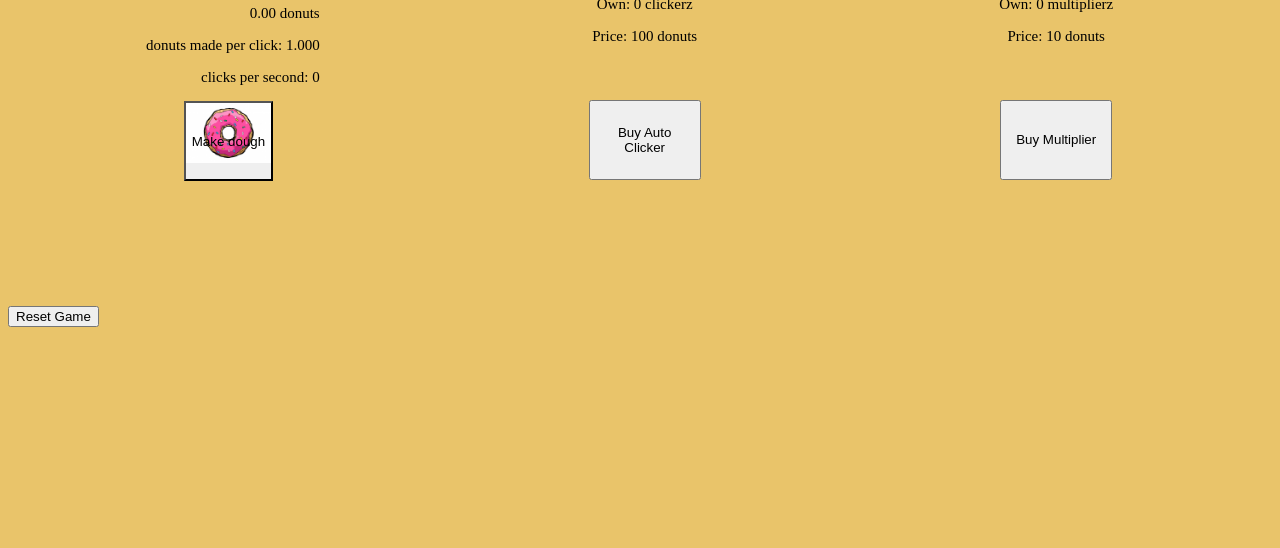
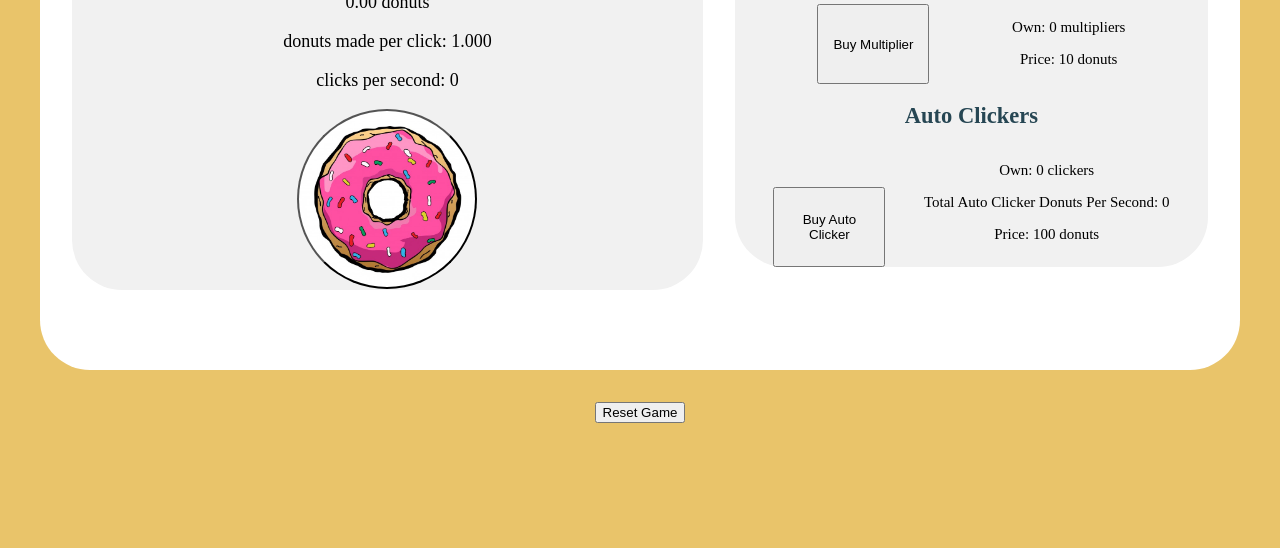
Before and after one commit to 2021-Spring-Part-Time/donut-clicker-lerko96, a website built with Parcel: page index.html in a window 1280 px wide. Shown: the part 252-800 px from the top of the page. Built offline with nearby package versions, Linux system fonts and the light colour scheme.

Commit message:
simple design fixes

```diff
--- a/DonutMaker.js
+++ b/DonutMaker.js
@@ -6,7 +6,7 @@ class DonutMaker {
 		multiplierCount,
 		multiplierCost,
 		clickValue,
-		cps
+		cps, autoCPS
 	) {
 		this.donutCount = donutCount;
 		this.clickerCount = clickerCount;
@@ -15,10 +15,11 @@ class DonutMaker {
 		this.multiplierCost = multiplierCost;
 		this.clickValue = clickValue;
 		this.cps = cps;
+		this.autoCPS = autoCPS;
 	}
 
 	click() {
-		console.log('donut made');
+		console.log('donut click');
 		this.donutCount += this.clickValue;
 	}
 
@@ -35,8 +36,8 @@ class DonutMaker {
 			this.donutCount -= this.clickerCost;
 			this.clickerCount++;
 			this.clickerCost = this.clickerCost * 0.1 + this.clickerCost;
-			// this.clickValue = this.clickValue;
 			this.cps++;
+			this.autoCPS = this.clickerCount * this.clickValue;
 		}
 		setInterval(() => {
 			this.click();
@@ -54,31 +55,14 @@ class DonutMaker {
 			this.multiplierCost =
 				this.multiplierCost * 0.1 + this.multiplierCost;
 			this.clickValue = 1.2 ** this.multiplierCount;
+			this.autoCPS = this.clickerCount * this.clickValue;
 		}
 	}
 
 	resetGame() {
-		// this.donutCount = 0;
-		// this.clickerCount = 0;
-		// this.clickerCost = 100;
-		// this.multiplierCount = 0;
-		// this.multiplierCost = 10;
-		// this.clickValue = 1;
-		// this.cps = 1;
 		location.reload();
 		return false;
 	}
 }
 
-// function counter() {
-// 	i = 0;
-// 	var clicksPerSecond = function () {
-// 		if (i == 100) clearInterval(this);
-// 		else console.log('Currently at ' + i++);
-// 	};
-
-// 	setInterval(clicksPerSecond, 1000);
-// 	clicksPerSecond();
-// }
-
 export default DonutMaker;
--- a/index.css
+++ b/index.css
@@ -3,25 +3,61 @@ header {
 }
 
 body {
-	background-color: #E9C46A;
+	background-color: #e9c46a;
 	font-size: 15px;
-
 }
 
-h1, h2, h3 {
+
+h1,
+h2,
+h3 {
 	color: #264653;
 }
 
+.container {
+	display: flex;
+	text-align: center;
+	margin: 2rem;
+	padding: 1rem;
+	justify-content: space-around;
+	height: 500px;
+	align-items: center;
+	background-color: #ffffff;
+	border-radius: 50px;
+}
 
 #myDonuts {
-	text-align: right;
+	font-size: large;
+}
+
+
+.donuts {
+	flex: 4;
+	background-color: #f1f1f1;
+	border-radius: 50px;
+	margin: 1rem;
+}
+
+.shops {
+	flex: 3;
+	margin:1rem;
+	background-color: #f1f1f1;
+	border-radius: 50px;
+	align-content: space-around;
+}
+.shop {
+	display: flex;
+	justify-content: space-evenly;
 }
 
 .donutClickerBtn {
-	height: 5rem;
+	height: 180px;
+	width: 180px;
 	background-image: url(/img/donut.jpg);
-	background-size: contain;
+	background-size: 250px;
 	background-repeat: no-repeat;
+	background-position-x: center;
+	border-radius: 90px;
 }
 
 .buyClickerBtn {
@@ -32,27 +68,28 @@ h1, h2, h3 {
 }
 
 .buyMultiplierBtn {
-	margin-top: 2.5rem;
 	height: 5rem;
 	width: 7rem;
 	overflow: auto;
-
 }
 
-.container {
-	display: flex;
-	text-align: center;
-	justify-content: space-around;
-	height: 500px;
+#myMultipliers {
 	align-items: center;
 }
+
+
+#myColors {
+	display: flex;
+	flex-direction: column;
+}
+
 .dropdown {
 	position: relative;
 	display: inline-block;
 }
 
 .dropBtn {
-	background-color: #2A9D8F;
+	background-color: #2a9d8f;
 	color: white;
 	padding: 1rem;
 	font-size: 16px;
@@ -86,3 +123,7 @@ h1, h2, h3 {
 .dropdown:hover .dropbtn {
 	background-color: #3e8e41;
 }
+
+#footContainer {
+	text-align: center;
+}
--- a/index.html
+++ b/index.html
@@ -4,7 +4,6 @@
 		<meta charset="UTF-8" />
 		<meta http-equiv="X-UA-Compatible" content="IE=edge" />
 		<meta name="viewport" content="width=device-width, initial-scale=1.0" />
-		<!-- <link rel="stylesheet" href="https://www.w3schools.com/w3css/4/w3.css"> -->
 		<link rel="stylesheet" href="index.css" />
 		<title>Donut Clicker</title>
 	</head>
@@ -48,32 +47,44 @@
 						<h1>Donut Clicker</h1>
 						<div id="myDonuts">
 							<p id="donutCount">0.00 donuts</p>
-							<p id="clickerValue">donuts made per click: 1.000</p>
+							<p id="clickerValue">
+								donuts made per click: 1.000
+							</p>
 							<p id="cps">clicks per second: 0</p>
 						</div>
-						<button class="donutClickerBtn">Make dough</button>
+						<button class="donutClickerBtn"></button>
 					</div>
-					<div class="shop">
+					<div class="shops">
+						<h2>Multipliers</h2>
+						<div class="shop">
+							<button class="buyMultiplierBtn">
+								Buy Multiplier
+							</button>
+							<div id="myMultipliers">
+								<p id="numMultipliers">Own: 0 multipliers</p>
+								<p id="multiplierPrice">Price: 10 donuts</p>
+							</div>
+						</div>
 						<h2>Auto Clickers</h2>
-						<div id="myClickers">
-							<p id="numClickers">Own: 0 clickerz</p>
-							<p id="clickerPrice">Price: 100 donuts</p>
+						<div class="shop">
+							<button class="buyClickerBtn">
+								Buy Auto Clicker
+							</button>
+							<div id="myClickers">
+								<p id="numClickers">Own: 0 clickers</p>
+								<p id="numAutoCPS">
+									Total Auto Clicker Donuts Per Second: 0
+								</p>
+								<p id="clickerPrice">Price: 100 donuts</p>
+							</div>
 						</div>
-						<button class="buyClickerBtn">Buy Auto Clicker</button>
-					</div>
-					<div class="shop">
-						<h2>Donut Multipliers</h2>
-						<div id="myMultipliers">
-							<p id="numMultipliers">Own: 0 multiplierz</p>
-							<p id="multiplierPrice">Price: 10 donuts</p>
-						</div>
-						<button class="buyMultiplierBtn">Buy Multiplier</button>
 					</div>
 				</div>
 			</main>
 			<footer>
-				<div id="footContainer"></div>
-				<button class="resetGameBtn">Reset Game</button>
+				<div id="footContainer">
+					<button class="resetGameBtn">Reset Game</button>
+				</div>
 			</footer>
 		</div>
 		<script src="./index.js"></script>
--- a/index.js
+++ b/index.js
@@ -13,11 +13,10 @@ const buyClickerBtn = document.querySelector('.buyClickerBtn'),
 const buyMultiplierBtn = document.querySelector('.buyMultiplierBtn'),
 	myMultipliersDiv = document.getElementById('myMultipliers');
 
-const resetGameBtn = document.querySelector('.resetGameBtn'),
-	footContainerDiv = document.getElementById('footContainer');
+const resetGameBtn = document.querySelector('.resetGameBtn');
 
 container.addEventListener('mouseover', () => {
-	console.log('change event');
+	console.log('mouseover event');
 	donutGame.findDonutCount();
 	myDonutsDiv.appendChild(donutCount);
 	donutCount.innerText = donutGame.donutCount.toFixed(2) + ' donuts';
@@ -41,7 +40,7 @@ donutClickerBtn.addEventListener('click', () => {
 
 buyClickerBtn.addEventListener('click', () => {
 	if (donutGame.donutCount >= donutGame.clickerCost) {
-		console.log('clicker purchase: granted');
+		console.log('clicker purchase: GRANTED');
 		donutGame.addClicker();
 		myDonutsDiv.appendChild(donutCount);
 		donutCount.innerText = donutGame.donutCount.toFixed(2) + ' donuts';
@@ -50,22 +49,25 @@ buyClickerBtn.addEventListener('click', () => {
 			'donuts made per click: ' + donutGame.clickValue.toFixed(3);
 		myClickersDiv.appendChild(numClickers);
 		numClickers.innerText = 'Own: ' + donutGame.clickerCount + ' clickers';
+		myClickersDiv.appendChild(numAutoCPS);
+		numAutoCPS.innerText =
+			'Total Auto Clicker Donuts Per Second: ' +
+			donutGame.autoCPS.toFixed(3);
 		myClickersDiv.appendChild(clickerPrice);
 		clickerPrice.innerText =
 			'Price: ' + donutGame.clickerCost.toFixed(2) + ' donuts';
 		myDonutsDiv.appendChild(cps);
 		cps.innerText = 'clicks per second: ' + donutGame.cps;
-
 		document.getElementById('.buyClickerBtn').disabled = false;
 	} else if (donutGame.donutCount < donutGame.clickerCost) {
-		console.log('clicker purchase: denied');
+		console.log('clicker purchase: DENIED');
 		return (document.getElementById('.buyClickerBtn').disabled = true);
 	}
 });
 
 buyMultiplierBtn.addEventListener('click', () => {
-	console.log('multiplier event ');
 	if (donutGame.donutCount >= donutGame.multiplierCost) {
+		console.log('multiplier purchase: GRANTED');
 		donutGame.addMultiplier();
 		myDonutsDiv.appendChild(donutCount);
 		donutCount.innerText = donutGame.donutCount.toFixed(2) + ' donuts';
@@ -80,9 +82,18 @@ buyMultiplierBtn.addEventListener('click', () => {
 			'Price: ' + donutGame.multiplierCost.toFixed(2) + ' donuts';
 		myDonutsDiv.appendChild(cps);
 		cps.innerText = 'clicks per second: ' + donutGame.cps;
-
+		myClickersDiv.appendChild(numClickers);
+		numClickers.innerText = 'Own: ' + donutGame.clickerCount + ' clickers';
+		myClickersDiv.appendChild(numAutoCPS);
+		numAutoCPS.innerText =
+			'Total Auto Clicker Donuts Per Second: ' +
+			donutGame.autoCPS.toFixed(3);
+		myClickersDiv.appendChild(clickerPrice);
+		clickerPrice.innerText =
+			'Price: ' + donutGame.clickerCost.toFixed(2) + ' donuts';
 		document.getElementById('.buyMultiplierBtn').disabled = false;
 	} else if (donutGame.donutCount < donutGame.multiplierCost) {
+		console.log('multiplier purchase: DENIED');
 		return (document.getElementById('.buyMultiplierBtn').disabled = true);
 	}
 });
@@ -90,14 +101,4 @@ buyMultiplierBtn.addEventListener('click', () => {
 resetGameBtn.addEventListener('click', () => {
 	console.log(' reset game event ');
 	donutGame.resetGame();
-	// myDonutsDiv.appendChild(donutCount);
-	// donutCount.innerText = donutGame.donutCount.toFixed(2) + ' donuts';
-	// myDonutsDiv.appendChild(clickerValue);
-	// clickerValue.innerText =
-	// 	'donuts made per click: ' + donutGame.clickValue.toFixed(3);
-	// myClickersDiv.appendChild(numClickers);
-	// numClickers.innerText = 'Own: ' + donutGame.clickerCount + ' clickers';
-	// myClickersDiv.appendChild(clickerPrice);
-	// clickerPrice.innerText =
-	// 	'Price: ' + donutGame.clickerCost.toFixed(2) + ' donuts';
 });
```
